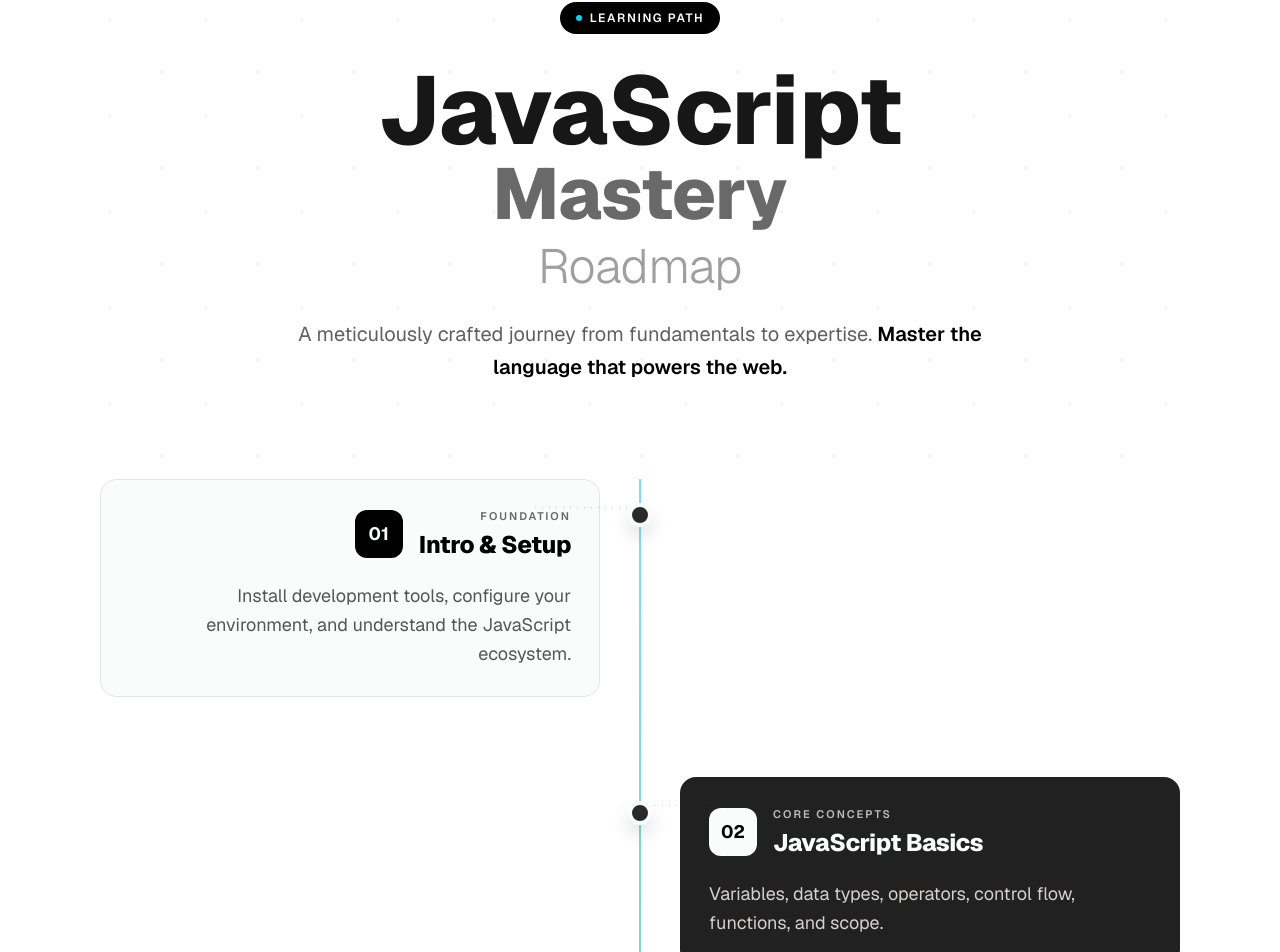
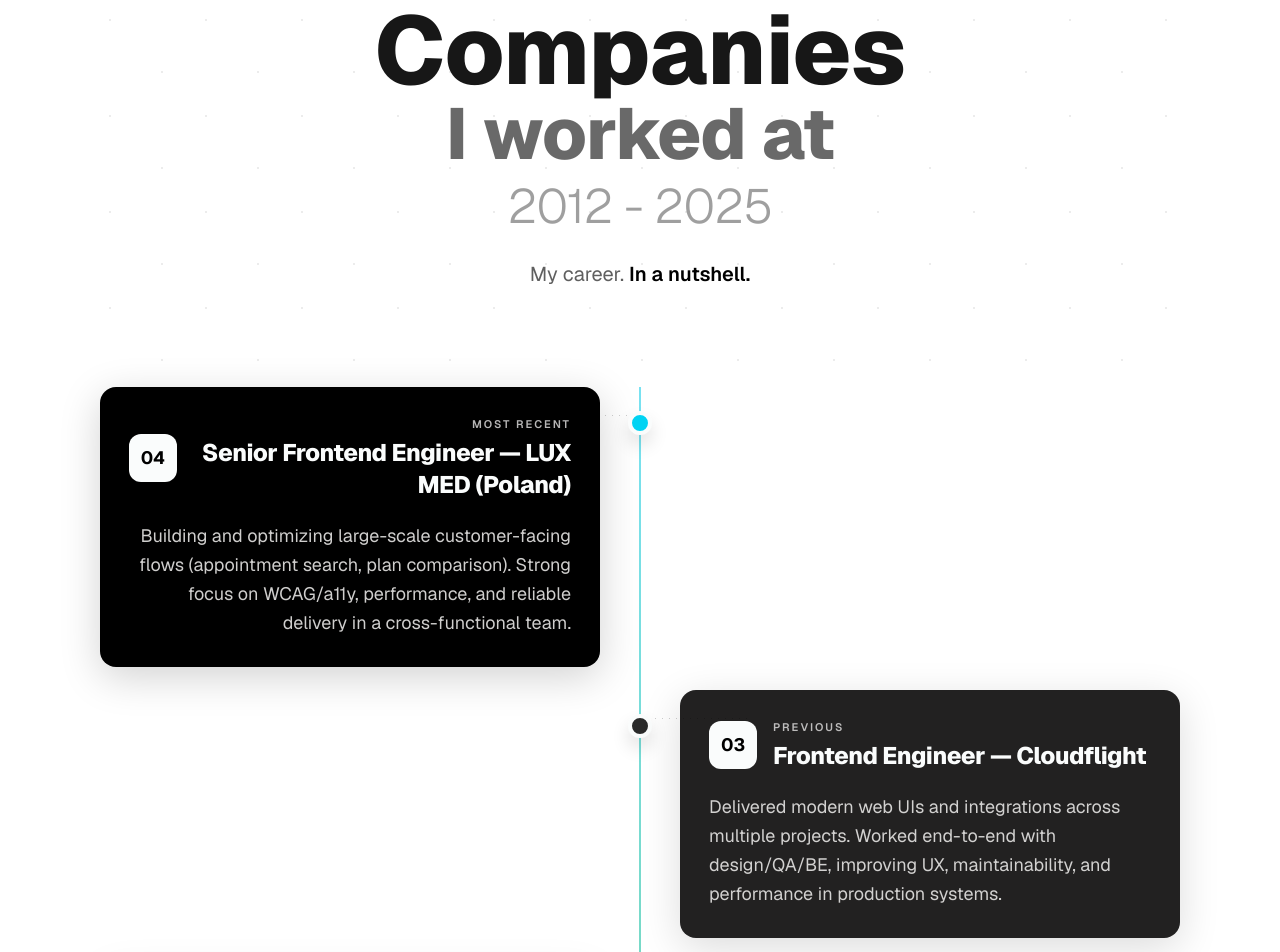
Before and after one commit to mygitmybusiness/self-presentation-website, a Next.js app: page /experience in a window 1280 px wide. Shown: the part 1400-2352 px from the top of the page. Built offline with nearby package versions, Linux system fonts and the light colour scheme.

Commit message:
donut and navbar optimisation

```diff
--- a/src/app/experience/page.tsx
+++ b/src/app/experience/page.tsx
@@ -76,48 +76,48 @@
       <TimelineRoadmap
         subtitle={
           <>
-            A meticulously crafted journey from fundamentals to expertise.{" "}
+            My career.{" "}
             <span className="text-[#000] dark:text-[#fafcfc] font-semibold">
-              Master the language that powers the web.
+              In a nutshell.
             </span>
           </>
         }
         milestones={[
           {
-            id: "m1",
-            indexLabel: "01",
-            eyebrow: "Foundation",
-            title: "Intro & Setup",
+            id: "m4",
+            indexLabel: "04",
+            eyebrow: "Most Recent",
+            title: "Senior Frontend Engineer — LUX MED (Poland)",
             description:
-              "Install development tools, configure your environment, and understand the JavaScript ecosystem.",
-            tone: "light",
+              "Building and optimizing large-scale customer-facing flows (appointment search, plan comparison). Strong focus on WCAG/a11y, performance, and reliable delivery in a cross-functional team.",
+            tone: "accent",
+          },
+          {
+            id: "m3",
+            indexLabel: "03",
+            eyebrow: "Previous",
+            title: "Frontend Engineer — Cloudflight",
+            description:
+              "Delivered modern web UIs and integrations across multiple projects. Worked end-to-end with design/QA/BE, improving UX, maintainability, and performance in production systems.",
+            tone: "dark",
           },
           {
             id: "m2",
             indexLabel: "02",
-            eyebrow: "Core Concepts",
-            title: "JavaScript Basics",
+            eyebrow: "2018 - 2019",
+            title: "Frontend Engineer — EPAM",
             description:
-              "Variables, data types, operators, control flow, functions, and scope.",
-            tone: "dark",
-          },
-          {
-            id: "m3",
-            indexLabel: "03",
-            eyebrow: "Interactive",
-            title: "DOM Manipulation",
-            description:
-              "Select, modify, and create HTML elements dynamically. Handle events and user interactions.",
+              "Built and maintained enterprise web applications, collaborating closely with distributed teams. Strengthened engineering fundamentals, code quality practices, and delivery discipline.",
             tone: "light",
           },
           {
-            id: "m4",
-            indexLabel: "04",
-            eyebrow: "Modern Syntax",
-            title: "ES6+ Features",
+            id: "m1",
+            indexLabel: "01",
+            eyebrow: "2012 - 2016",
+            title: "Early Career — Web Development Foundations",
             description:
-              "Arrow functions, destructuring, template literals, classes, modules, and spread operator.",
-            tone: "accent",
+              "Grew core skills in JavaScript/TypeScript, UI architecture, and shipping real features. Established habits around clean code, reusable components, and user-centered interfaces.",
+            tone: "light",
           },
         ]}
       />
--- a/src/components/experience/TimelineRoadmap.tsx
+++ b/src/components/experience/TimelineRoadmap.tsx
@@ -1,3 +1,9 @@
+// ✅ FIX: no duplication on mobile
+// Idea: render card ONLY ONCE.
+// - Mobile: always render card in the right column (which is full-width on mobile)
+// - Desktop: render card either left OR right depending on `side`
+// This removes the `md:hidden` fallback that was duplicating left-side items on mobile.
+
 "use client";
 
 import React, { useEffect, useMemo, useRef, useState } from "react";
@@ -6,27 +12,23 @@
 
 export type TimelineMilestone = {
   id: string;
-  indexLabel: string; // "01"
-  eyebrow: string; // "Foundation"
-  title: string; // "Intro & Setup"
+  indexLabel: string;
+  eyebrow: string;
+  title: string;
   description: string;
-  side?: "left" | "right"; // optional; auto alternates on desktop
-  tone?: MilestoneTone; // optional; default "light"
+  side?: "left" | "right";
+  tone?: MilestoneTone;
 };
 
 type Props = {
   label?: string;
   headingTop?: string;
-  headingMain?: string; // "JavaScript"
-  headingSecondary?: string; // "Mastery"
-  headingSub?: string; // "Roadmap"
+  headingMain?: string;
+  headingSecondary?: string;
+  headingSub?: string;
   subtitle?: React.ReactNode;
-
   milestones: TimelineMilestone[];
-
   className?: string;
-
-  /** From which breakpoint we switch to 2-sided layout */
   splitAt?: "md" | "lg";
 };
 
@@ -83,11 +85,10 @@
 }
 
 export default function TimelineRoadmap({
-  label = "Learning Path",
   headingTop,
-  headingMain = "JavaScript",
-  headingSecondary = "Mastery",
-  headingSub = "Roadmap",
+  headingMain = "Companies",
+  headingSecondary = "I worked at",
+  headingSub = "2012 - 2025",
   subtitle,
   milestones,
   className,
@@ -103,19 +104,13 @@
   const isSplitLg = splitAt === "lg";
 
   const splitOn =
-    splitAt === "md"
-      ? "md:flex"
-      : splitAt === "lg"
-        ? "lg:flex"
-        : "md:flex";
-
-  const splitHideLeftOnMobile = splitAt === "md" ? "md:block" : "lg:block";
+    splitAt === "lg"
+      ? "lg:flex"
+      : "md:flex";
 
   const normalized = useMemo(() => {
     return milestones.map((m, idx) => {
-      const side =
-        m.side ??
-        (idx % 2 === 0 ? "left" : "right"); /* alternating default */
+      const side = m.side ?? (idx % 2 === 0 ? "left" : "right");
       const tone = m.tone ?? (idx % 3 === 1 ? "dark" : "light");
       return { ...m, side, tone };
     });
@@ -143,18 +138,17 @@
             setVisibleCount((prev) => Math.max(prev, i + 1));
           }, i * 90);
 
-          observer.unobserve(el);
+          observer.unobserve(entry.target);
         });
       },
       { threshold: 0.18, rootMargin: "0px 0px -120px 0px" }
     );
 
     cards.forEach((el) => observer.observe(el));
-
     return () => observer.disconnect();
   }, [normalized.length]);
 
-  // Update progress line height based on visible milestones
+  // Progress line
   useEffect(() => {
     const progressEl = progressRef.current;
     const container = listRef.current;
@@ -163,8 +157,6 @@
     const update = () => {
       const total = normalized.length || 1;
       const p = Math.max(0, Math.min(1, visibleCount / total));
-
-      // Use container height for stable behavior even if content shifts.
       const h = container.scrollHeight;
       progressEl.style.height = `${Math.round(h * p)}px`;
     };
@@ -187,7 +179,7 @@
     };
   }, [visibleCount, normalized.length]);
 
-  // Keyboard navigation (ArrowUp / ArrowDown)
+  // Keyboard navigation
   useEffect(() => {
     const onKeyDown = (e: KeyboardEvent) => {
       if (e.key !== "ArrowDown" && e.key !== "ArrowUp") return;
@@ -201,9 +193,7 @@
       if (!items.length) return;
 
       const active = document.activeElement as HTMLElement | null;
-      const currentIndex = active
-        ? items.findIndex((x) => x === active)
-        : -1;
+      const currentIndex = active ? items.findIndex((x) => x === active) : -1;
 
       e.preventDefault();
 
@@ -226,15 +216,9 @@
   }, []);
 
   return (
-    <section
-      ref={rootRef}
-      className={cx(
-        className
-      )}
-    >
+    <section ref={rootRef} className={cx(className)}>
       {/* Header */}
       <header className="relative overflow-hidden">
-        {/* subtle dotted backdrop */}
         <div className="pointer-events-none absolute inset-0 opacity-[0.08] dark:opacity-[0.06]">
           <div
             className="absolute inset-0"
@@ -248,16 +232,6 @@
 
         <div className="relative max-w-7xl mx-auto px-2 w-full py-16 md:py-24 text-center">
           <div className="space-y-7">
-            {label ? (
-              <div className="inline-flex items-center gap-2 rounded-full bg-[#000] text-[#fafcfc] dark:bg-[#fafcfc] dark:text-[#000] px-4 py-2 text-xs font-semibold tracking-[0.14em] uppercase">
-                <span
-                  className="inline-block h-1.5 w-1.5 rounded-full"
-                  style={{ backgroundColor: COLORS.accentA }}
-                />
-                {label}
-              </div>
-            ) : null}
-
             <div className="space-y-3">
               {headingTop ? (
                 <p className="text-sm tracking-wide text-[#2a2a2a]/70 dark:text-[#e5e4e3]/70">
@@ -296,7 +270,6 @@
             className={cx(
               "absolute left-1/2 -translate-x-1/2 w-px",
               "bg-[#e5e4e3] dark:bg-[#2a2a2a]",
-              "transition-[height] duration-700 ease-out",
               "top-0"
             )}
             style={{ height: "100%" }}
@@ -314,64 +287,53 @@
             }}
           />
 
-          <div className="space-y-14 md:space-y-20">
+          <div className="space-y-6">
             {normalized.map((m, idx) => {
               const t = toneClasses(m.tone);
               const isLeft = m.side === "left";
 
-              // On mobile: always right side (single column)
-              // On desktop: split left/right by side
+              // Left column: desktop only
               const leftCol = cx(
-                "w-full",
+                "hidden",
                 splitOn,
                 splitAt === "md"
                   ? "md:w-1/2 md:pr-10 md:text-right"
-                  : "lg:w-1/2 lg:pr-10 lg:text-right",
-                !isLeft &&
-                  (splitAt === "md"
-                    ? "md:opacity-0 md:pointer-events-none"
-                    : "lg:opacity-0 lg:pointer-events-none")
+                  : "lg:w-1/2 lg:pr-10 lg:text-right"
               );
 
+              // Right column: ALWAYS visible on mobile, half-width on desktop
               const rightCol = cx(
                 "w-full",
                 splitOn,
-                splitAt === "md" ? "md:w-1/2 md:pl-10" : "lg:w-1/2 lg:pl-10",
-                isLeft &&
-                  (splitAt === "md"
-                    ? "md:opacity-0 md:pointer-events-none"
-                    : "lg:opacity-0 lg:pointer-events-none")
+                splitAt === "md" ? "md:w-1/2 md:pl-10" : "lg:w-1/2 lg:pl-10"
               );
 
               const card = (
                 <div
                   className={cx(
-                    "rounded-2xl p-6 md:p-7",
-                    "transition-transform duration-300 ease-out",
-                    "focus-visible:outline-none",
-                    "shadow-none",
-                    "border",
+                    "rounded-2xl p-4 md:p-7 border",
                     t.card,
                     t.border,
-                    "will-change-transform"
+                    "transition-transform duration-300 ease-out will-change-transform"
                   )}
                 >
                   <div
                     className={cx(
                       "flex items-center gap-4 mb-5",
-                      isLeft ? "justify-end" : "justify-start"
+                      // align header on desktop; keep mobile left aligned
+                      isLeft ? "md:justify-end lg:justify-end" : "justify-start"
                     )}
                   >
                     <div
                       className={cx(
-                        "h-12 w-12 rounded-xl flex items-center justify-center font-bold text-lg",
+                        "min-h-12 min-w-12 rounded-xl flex items-center justify-center font-bold text-lg",
                         t.badgeWrap
                       )}
                     >
                       <span className={t.badgeText}>{m.indexLabel}</span>
                     </div>
 
-                    <div className={cx(isLeft ? "text-right" : "text-left")}>
+                    <div className={cx(isLeft ? "md:text-right lg:text-right" : "text-left")}>
                       <div
                         className={cx(
                           "text-[11px] font-semibold uppercase tracking-[0.18em]",
@@ -389,18 +351,6 @@
                   <p className={cx("text-base md:text-lg leading-relaxed", t.text)}>
                     {m.description}
                   </p>
-
-                  {/* tiny accent underline */}
-                  {/* <div className="mt-6 flex items-center gap-2 dark:text-white">
-                    <span
-                      className="px-4 rounded-full"
-                      style={{ backgroundColor: COLORS.accentA }}
-                    >What</span>
-                    <span
-                      className="px-4 rounded-full opacity-80"
-                      style={{ backgroundColor: COLORS.accentB }}
-                    >The</span>
-                  </div> */}
                 </div>
               );
 
@@ -411,11 +361,8 @@
                   data-index={idx}
                   tabIndex={0}
                   className={cx(
-                    "relative outline-none",
-                    "transition-opacity duration-500",
-                    "opacity-0",
-                    "data-[visible=true]:opacity-100",
-                    // a11y focus ring
+                    "relative outline-none transition-opacity duration-500",
+                    "opacity-0 data-[visible=true]:opacity-100",
                     "focus-visible:ring-2 focus-visible:ring-offset-4",
                     "ring-[#00d3f3]",
                     "ring-offset-[#fafcfc] dark:ring-offset-[#000]"
@@ -423,68 +370,28 @@
                 >
                   <div
                     className={cx(
-                      "relative flex items-stretch",
-                      // mobile: single column, keep dot aligned left of card a bit
-                      "flex-col gap-5",
+                      "relative flex items-stretch flex-col gap-5",
                       splitOn,
                       splitAt === "md" ? "md:flex-row md:gap-0" : "lg:flex-row lg:gap-0"
                     )}
                   >
-                    {/* Left side */}
-                    <div className={leftCol}>
-                      <div
-                        className={cx(
-                          "transition-all duration-500 ease-out",
-                          "translate-y-6 scale-[0.98]",
-                          "data-[visible=true]:translate-y-0 data-[visible=true]:scale-100"
-                        )}
-                        data-visible={String(true)}
-                      >
-                        {isLeft ? (
-                          <div className="group">
-                            <div>{card}</div>
-                          </div>
-                        ) : (
-                          <div className={cx("hidden", splitHideLeftOnMobile)} />
-                        )}
-                      </div>
-                    </div>
+                    {/* LEFT: render card only on desktop and only for left items */}
+                    <div className={leftCol}>{isLeft ? card : null}</div>
 
-                    {/* Dot + connector */}
+                    {/* Dot + connector (desktop only) */}
                     <div
                       className={cx(
-                        "absolute left-0 top-6",
-                        splitOn
-                          ? "md:left-1/2 md:-translate-x-1/2"
-                          : "left-0",
-                        splitAt === "lg"
-                          ? "lg:left-1/2 lg:-translate-x-1/2"
-                          : ""
+                        "hidden",
+                        isSplitMd ? "md:block" : "lg:block",
+                        "absolute top-6 left-1/2 -translate-x-1/2"
                       )}
                     >
-                      {/* dotted connector to card (mobile) */}
-                      <div
-                        aria-hidden="true"
-                        className={cx(
-                          "absolute left-3 top-3 h-px w-8",
-                          "bg-transparent",
-                          "md:hidden"
-                        )}
-                        style={{
-                          backgroundImage:
-                            "radial-gradient(circle, rgba(0,0,0,0.25) 1px, transparent 1px)",
-                          backgroundSize: "6px 2px",
-                          backgroundRepeat: "repeat-x",
-                        }}
-                      />
-
                       <div
                         aria-hidden="true"
                         className={cx(
                           "h-6 w-6 rounded-full border-4 shadow-[0_10px_18px_rgba(0,0,0,0.12)]",
                           "border-[#fafcfc] dark:border-[#000]",
-                          "opacity-0 scale-90",
-                          "data-[visible=true]:opacity-100 data-[visible=true]:scale-100",
+                          "opacity-0 scale-90 data-[visible=true]:opacity-100 data-[visible=true]:scale-100",
                           "transition-all duration-500 ease-out"
                         )}
                         data-visible={String(true)}
@@ -499,24 +406,12 @@
                       />
                     </div>
 
-                    {/* Right side (mobile always here) */}
+                    {/* RIGHT: mobile ALWAYS; desktop only for right items */}
                     <div className={rightCol}>
-                      <div
-                        className={cx(
-                          "transition-all duration-500 ease-out",
-                          "translate-y-6 scale-[0.98]",
-                          "data-[visible=true]:translate-y-0 data-[visible=true]:scale-100"
-                        )}
-                        data-visible={String(true)}
-                      >
-                        {!isLeft ? (
-                          <div className="group">
-                            <div className="hover:-translate-y-[2px]">{card}</div>
-                          </div>
-                        ) : (
-                          // mobile: always show card on the right side
-                          <div className={cx("md:hidden")}>{card}</div>
-                        )}
+                      {/* ✅ This is the key line: on mobile always show card.
+                          On desktop: show only if it's a right-side item. */}
+                      <div className={cx(isLeft ? "md:hidden lg:hidden" : "")}>
+                        {card}
                       </div>
                     </div>
                   </div>
@@ -534,7 +429,9 @@
                       className={cx(
                         "h-px",
                         isSplitMd ? "w-24" : "w-28",
-                        isLeft ? "-translate-x-[calc(50%+12px)]" : "translate-x-[calc(50%+12px)]"
+                        isLeft
+                          ? "-translate-x-[calc(50%+12px)]"
+                          : "translate-x-[calc(50%+12px)]"
                       )}
                       style={{
                         backgroundImage:
@@ -551,7 +448,6 @@
           </div>
         </div>
 
-        {/* Footer note (optional, keep it minimal) */}
         <div className="pt-16 md:pt-20 text-center">
           <p className="text-base md:text-lg text-[#2a2a2a]/70 dark:text-[#e5e4e3]/70">
             Excellence is a journey, not a destination.
@@ -564,56 +460,3 @@
     </section>
   );
 }
-
-/**
- * Example usage:
- *
- * <TimelineRoadmap
- *   subtitle={
- *     <>
- *       A meticulously crafted journey from fundamentals to expertise.{" "}
- *       <span className="text-[#000] dark:text-[#fafcfc] font-semibold">
- *         Master the language that powers the web.
- *       </span>
- *     </>
- *   }
- *   milestones={[
- *     {
- *       id: "m1",
- *       indexLabel: "01",
- *       eyebrow: "Foundation",
- *       title: "Intro & Setup",
- *       description:
- *         "Install development tools, configure your environment, and understand the JavaScript ecosystem.",
- *       tone: "light",
- *     },
- *     {
- *       id: "m2",
- *       indexLabel: "02",
- *       eyebrow: "Core Concepts",
- *       title: "JavaScript Basics",
- *       description:
- *         "Variables, data types, operators, control flow, functions, and scope.",
- *       tone: "dark",
- *     },
- *     {
- *       id: "m3",
- *       indexLabel: "03",
- *       eyebrow: "Interactive",
- *       title: "DOM Manipulation",
- *       description:
- *         "Select, modify, and create HTML elements dynamically. Handle events and user interactions.",
- *       tone: "light",
- *     },
- *     {
- *       id: "m4",
- *       indexLabel: "04",
- *       eyebrow: "Modern Syntax",
- *       title: "ES6+ Features",
- *       description:
- *         "Arrow functions, destructuring, template literals, classes, modules, and spread operator.",
- *       tone: "accent",
- *     },
- *   ]}
- * />
- */
--- a/src/components/typography/WaveText.tsx
+++ b/src/components/typography/WaveText.tsx
@@ -34,7 +34,7 @@
         className="
           animate-wavy
           absolute left-0 top-0
-          text-[#c19bf5] dark:text-[#00d3f3] select-none
+          text-[#00d3f3] dark:text-[#00d3f3] select-none
         "
       >
         {text}
```
Also changed, not shown: src/components/Donut.tsx (+14 -10 lines), src/components/Navbar.tsx (+8 -6 lines).
